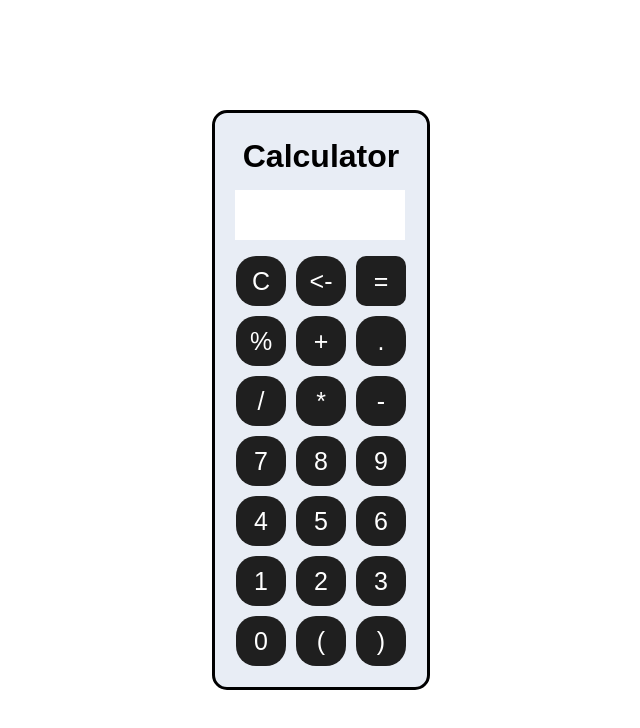
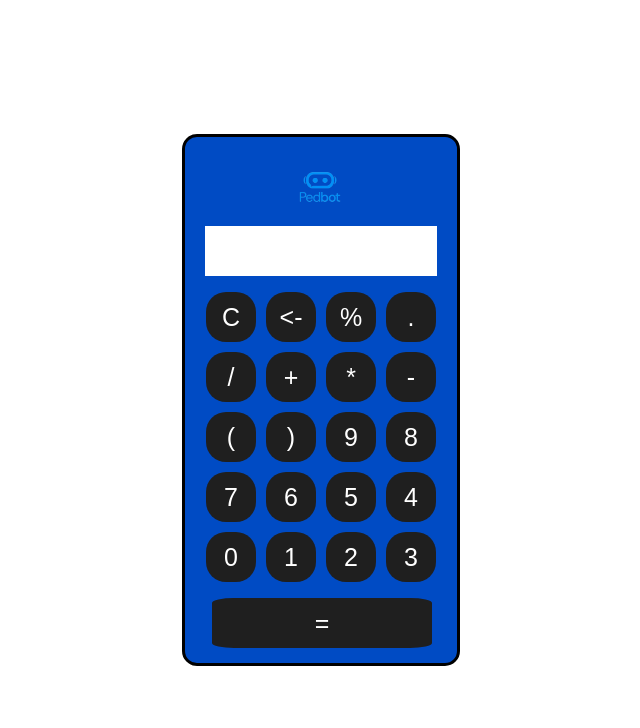
Before and after one commit to ChristianPedbot/Calculator-project, a plain HTML site: page index.html in a window 1280 px wide. Shown: the whole page, without its empty margins (319-959 px from the left). Drawn offline with Linux system fonts and the light colour scheme.

Commit message:
New design

```diff
--- a/assets/style.css
+++ b/assets/style.css
@@ -11,8 +11,14 @@
     transform: translate(-50%,-50%);
     border-radius: 15px;
     padding: 15px;
-    background-color: rgb(232, 237, 245);
+    background-color: rgb(0, 75, 196);
     border: solid;
+}
+
+#img{
+    width: 70px;
+    height: 70px;
+    margin-left: 35%;
 }
 
 .container table button {
@@ -32,23 +38,31 @@
     background-color: black;
 }
 
-.container table #buttonEqual {
-    width: 50px;
+#buttonEqual {
+    width: 220px;
     height: 50px;
     font-size: 25px;
-    border-radius: 20%;
+    border-radius: 10%;
+    background-color: rgb(31,31,31);
+    color: white;
+    margin-left: 5%;
+    margin-top: 10px;
+    border: none;
+    cursor: pointer;
+
 }
 
-.container table #buttonEqual:hover {
+#buttonEqual:hover {
     background-color: black;
 }
 
 .display {
     background-color: white;
-    width: 170px;
-    height: 25px;
+    width: auto;
+    height: 50px;
     margin-left: 5px;
     margin-right: 5px;
+    margin-bottom: 10px;
 }
 
 #title {
@@ -56,8 +70,3 @@
     margin-top: 10px;
     margin-bottom: 15px;
 }
-
-
-#displayTwo{
-    margin-bottom: 10px;
-}
--- a/index.html
+++ b/index.html
@@ -8,48 +8,45 @@
 <body>
     <div class="fundo">
         <div class="container">
-            <h1 id="title">Calculator</h1>
+            <img id="img" src="assets/images/image-removebg-preview.png" alt="">
             <div class="display" id="displayOne"></div>
-            <div class="display" id="displayTwo"></div>
             <table>
                 <tbody class="buttons">
                     <tr>
                         <td><button id="buttonClear">C</button></td>
-                        <td><button id="buttonRem" class="buttonFunction"><-</button></td>
-                        <td><button aria-colspan="4" id="buttonEqual" class="buttonFunction">=</button></td>
-                    </tr>
-                    <tr>
+                        <td><button class="buttonFunction" id="buttonRem"><-</button></td>
                         <td><button class="buttonFunction" id="buttonPer">%</button></td>
-                        <td><button class="buttonFunction" id="buttonAdd">+</button></td>
                         <td><button class="buttonFunction" id="buttonPoint">.</button></td>
                     </tr>
                     <tr>
                         <td><button class="buttonFunction" id="buttonDiv">/</button></td>
+                        <td><button class="buttonFunction" id="buttonAdd">+</button></td>
                         <td><button class="buttonFunction" id="buttonMulti">*</button></td>
                         <td><button class="buttonFunction" id="buttonSub">-</button></td>
+
                     </tr>
                     <tr>
-                        <td><button class="buttonNumber" id="buttonSeven">7</button></td>
+                        <td><button class="buttonFunction" id="buttonParOpen">(</button></td>
+                        <td><button class="buttonFunction" id="buttonParClose">)</button></td>
+                        <td><button class="buttonNumber" id="buttonNine">9</button></td>
                         <td><button class="buttonNumber" id="buttonEight">8</button></td>
-                        <td><button class="buttonNumber" id="buttonNine">9</button></td>
                     </tr>
                     <tr>
+
+                        <td><button class="buttonNumber" id="buttonSeven">7</button></td>
+                        <td><button class="buttonNumber" id="buttonSix">6</button></td>
+                        <td><button class="buttonNumber" id="buttonFive">5</button></td>
                         <td><button class="buttonNumber" id="buttonFour">4</button></td>
-                        <td><button class="buttonNumber" id="buttonFive">5</button></td>
-                        <td><button class="buttonNumber" id="buttonSix">6</button></td>
                     </tr>
                     <tr>
+                        <td><button class="buttonNumber" id="buttonZero">0</button></td>
                         <td><button class="buttonNumber" id="buttonOne">1</button></td>
                         <td><button class="buttonNumber" id="buttonTwo">2</button></td>
                         <td><button class="buttonNumber" id="buttonThree">3</button></td>
                     </tr>
-                    <tr>
-                        <td><button class="buttonNumber" id="buttonZero">0</button></td>
-                        <td><button class="buttonFunction" id="buttonParOpen">(</button></td>
-                        <td><button class="buttonFunction" id="buttonParClose">)</button></td>
-                    </tr>
                 </tbody>
             </table>
+            <button colspan="3" class="buttonFunction" id="buttonEqual">=</button>
         </div>
     </div>
     <script src="script.js"></script>
--- a/script.js
+++ b/script.js
@@ -1,5 +1,4 @@
 const displayOne = document.getElementById("displayOne");
-const displayTwo = document.getElementById("displayTwo");
 const buttonClear = document.getElementById("buttonClear");
 const buttonPer = document.getElementById("buttonPer");
 const buttonEqual = document.getElementById("buttonEqual");
@@ -81,7 +80,7 @@ buttonFunction.forEach(buttonFunct => {
             let funct = this.textContent;
             let displayOneContent = displayOne.textContent.trim();
             let lastChar = displayOneContent[displayOneContent.length - 1];
-            if (lastChar === '+' || lastChar === '-' || lastChar === '*' || lastChar === '/') {
+            if (lastChar === '+' || lastChar === '-' || lastChar === '*' || lastChar === '/'|| lastChar === '.') {
                 return;
             } else {
                 displayOne.textContent += funct;
@@ -98,10 +97,10 @@ buttonEqual.onclick = function() {
         return;
     }
     if (displayOne.textContent.length === MAX_CHARACTERS){
-        displayTwo.textContent = "limit reached";
+        displayOne.textContent = "limit reached";
     } else {
         let result = evaluateExpression(expression);
-        displayTwo.textContent = result;
+        displayOne.textContent = result;
         displayOne.textContent = expression.replace(/=/g, '');
     }
 
@@ -120,7 +119,6 @@ buttonPer.addEventListener("click", function() {
 
 buttonClear.onclick = function() {
     displayOne.textContent = "";
-    displayTwo.textContent = "";
 }
 
 buttonRem.onclick = function() {
```
Also changed, not shown: assets/images/image-removebg-preview.png (added).
